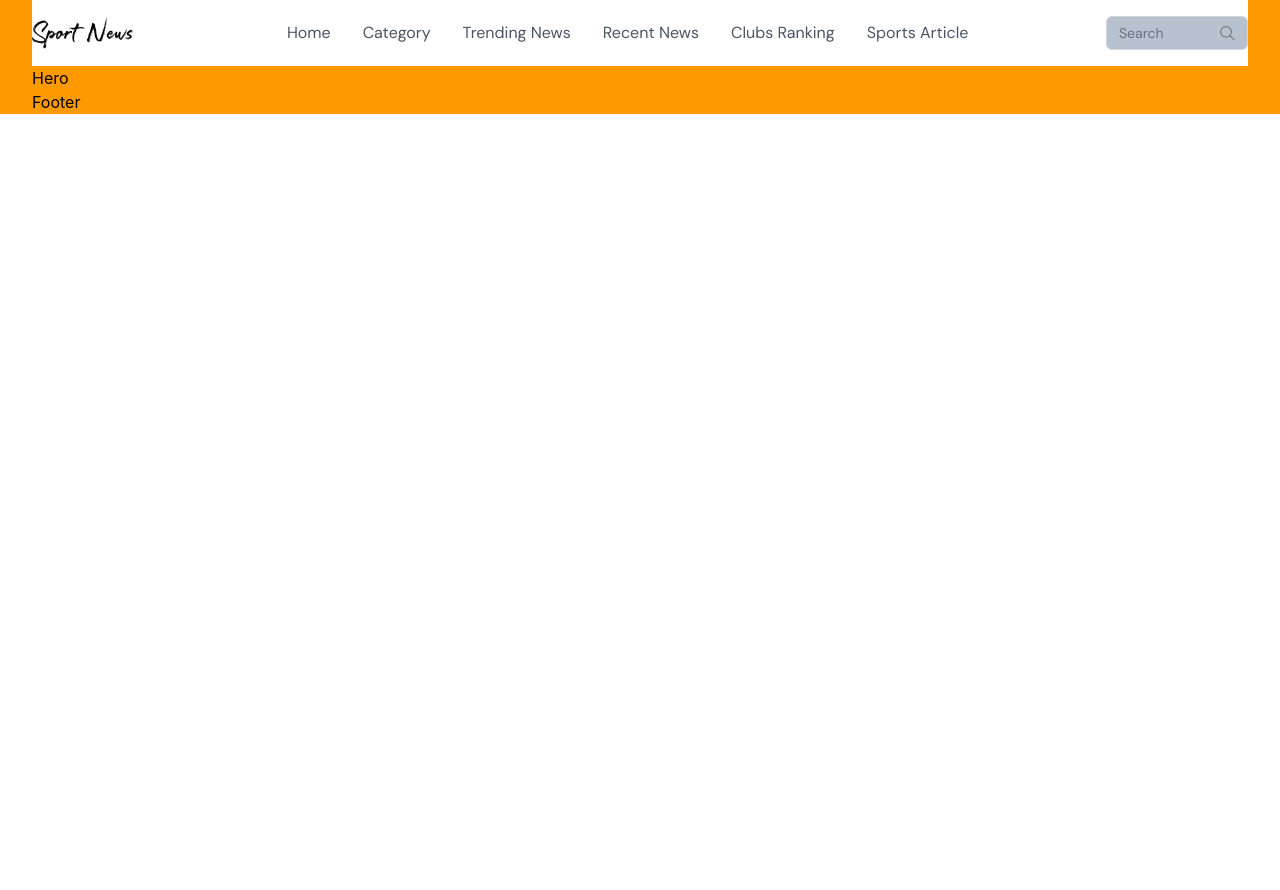
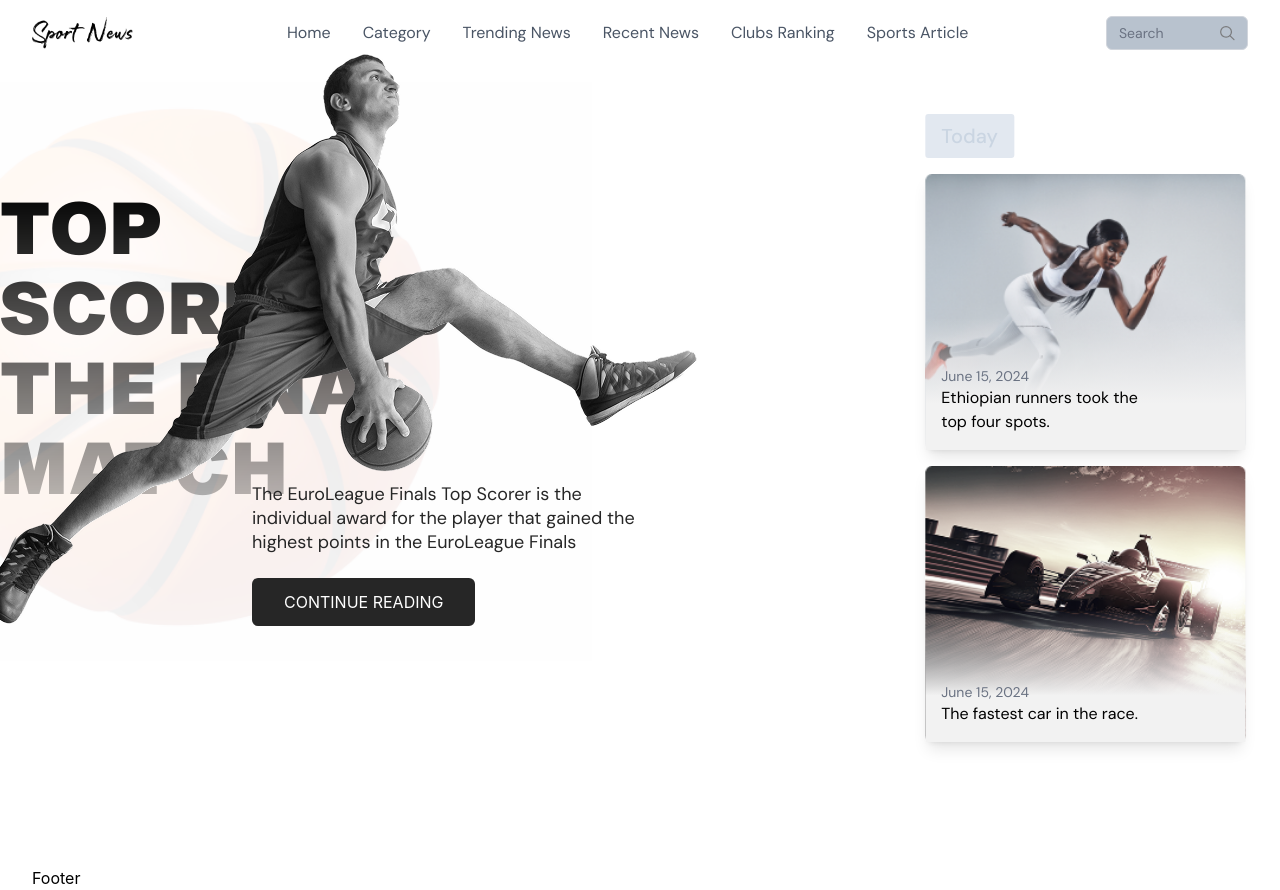
Before and after one commit to qtps/Sports-News, a React (Vite) app: page / in a window 1280 px wide. Before the commit the page ends 800 px from the top, so only its background shows below. Built offline with nearby package versions, Linux system fonts and the light colour scheme.

Commit message:
hero section done without responsiveness

```diff
--- a/src/App.jsx
+++ b/src/App.jsx
@@ -3,7 +3,7 @@ import HomePage from "./pages/HomePage";
 const App = () => {
   return (
     <>
-      <div className="container mx-auto px-4 sm:px-6 lg:px-8 bg-amber-500">
+      <div className="container mx-auto px-4 sm:px-6 lg:px-8 ">
         <HomePage />
       </div>
     </>
--- a/src/components/Hero.jsx
+++ b/src/components/Hero.jsx
@@ -1,6 +1,77 @@
+import overlay_img from "../assets/overlay.png";
+import hero_img from "../assets/hero.png";
+import runner_girl from "../assets/heroCard1.png";
+import reacing_car from "../assets/heroCard2.png";
+
 const Hero = () => {
-  return <div >
-    Hero
-  </div>;
+  return (
+    <div className="w-full h-screen relative ">
+      {/* left side */}
+      <div>
+        {/* bakcground image */}
+        <div className="relative">
+          <img
+            src={overlay_img}
+            alt="Background"
+            className="w-180 h-auto  pt-4 absolute -left-40 "
+          />
+          <h1 className="absolute top-70 left-1/6 transform -translate-x-1/2 -translate-y-1/2 w-117.5 justify-start bg-linear-to-t from-black/25 to-black text-transparent bg-clip-text  text-5xl sm:text-6xl md:text-7xl lg:text-7xl font-sequel uppercase leading-20 ">
+            top scorer to the final match
+          </h1>
+        </div>
+
+        {/* hero card section  */}
+        <div className="absolute bottom-60 right-1/4 transform -translate-x-1/3">
+          <div className=" flex flex-col items-center gap-4 justify-between">
+            <img src={hero_img} alt="Hero" className="w-180 h-auto" />
+            <div className="absolute bottom-0 right-17">
+              <p className="w-96 text-neutral-800 text-lg font-normal font-dm leading-6 pb-6">
+                The EuroLeague Finals Top Scorer is the individual award for the
+                player that gained the highest points in the EuroLeague Finals
+              </p>
+              <button className="uppercase px-8 py-3 bg-neutral-800 rounded-md inline-flex text-white">
+                {" "}
+                Continue Reading
+              </button>
+            </div>
+          </div>
+        </div>
+      </div>
+
+      {/* right side  two card components*/}
+      <div className="absolute bottom-10 -right-26 transform -translate-x-1/3 font-dm top-12 ">
+        <button className=" bg-slate-200 rounded-[3px] px-4 py-2 text-slate-300 text-xl font-medium font-dm mb-4">
+          Today
+        </button>
+        <div className="flex flex-col gap-4 ">
+          <div className=" shadow-lg  w-80 relative">
+            <img
+              src={runner_girl}
+              alt="Runner Girl"
+              className="w-full h-auto "
+            />
+            <div className="absolute bottom-4 left-4 w-50 z-50">
+              <p className="text-sm text-gray-500 ">June 15, 2024</p>
+              <p className="">Ethiopian runners took the top four spots.</p>
+            </div>
+            <div className="absolute  w-full h-33 bottom-0 left-0 bg-[linear-gradient(0deg,#F2F2F2_35.23%,rgba(242,242,242,0)_100%)]"></div>
+          </div>
+
+          <div className=" shadow-lg  w-80 relative">
+            <img
+              src={reacing_car}
+              alt="Racing Car"
+              className="w-full h-auto "
+            />
+            <div className="absolute bottom-4 left-4 w-50 z-50">
+              <p className="text-sm text-gray-500 ">June 15, 2024</p>
+              <p className="">The fastest car in the race.</p>
+            </div>
+            <div className="absolute  w-full h-33 bottom-0 left-0 bg-[linear-gradient(0deg,#F2F2F2_35.23%,rgba(242,242,242,0)_100%)]"></div>
+          </div>
+        </div>
+      </div>
+    </div>
+  );
 };
 export default Hero;
--- a/src/components/Navbar.jsx
+++ b/src/components/Navbar.jsx
@@ -28,7 +28,7 @@ const Navbar = () => {
           Category
         </a>
         <a
-          href="/Contact"
+          href="/trending-news"
           className="relative inline-block text-gray-600 hover:text-gray-950 transition-colors duration-300
     after:content-[''] after:absolute after:left-1/2 after:bottom-0 after:w-0 after:h-0.5 after:bg-gray-800
     after:transition-all after:duration-300 hover:after:w-full hover:after:left-0"
@@ -36,7 +36,7 @@ const Navbar = () => {
           Trending News
         </a>
         <a
-          href="/Contact"
+          href="/recent-news"
           className="relative inline-block text-gray-600 hover:text-gray-950 transition-colors duration-300
     after:content-[''] after:absolute after:left-1/2 after:bottom-0 after:w-0 after:h-0.5 after:bg-gray-800
     after:transition-all after:duration-300 hover:after:w-full hover:after:left-0"
@@ -44,7 +44,7 @@ const Navbar = () => {
           Recent News
         </a>
         <a
-          href="/Contact"
+          href="/clubs-ranking"
           className="relative inline-block text-gray-600 hover:text-gray-950 transition-colors duration-300
     after:content-[''] after:absolute after:left-1/2 after:bottom-0 after:w-0 after:h-0.5 after:bg-gray-800
     after:transition-all after:duration-300 hover:after:w-full hover:after:left-0"
@@ -52,7 +52,7 @@ const Navbar = () => {
           Clubs Ranking
         </a>
         <a
-          href="/Contact"
+          href="/sports-article"
           className="relative inline-block text-gray-600 hover:text-gray-950 transition-colors duration-300
     after:content-[''] after:absolute after:left-1/2 after:bottom-0 after:w-0 after:h-0.5 after:bg-gray-800
     after:transition-all after:duration-300 hover:after:w-full hover:after:left-0"
--- a/src/index.css
+++ b/src/index.css
@@ -1,79 +1,17 @@
-@import url('https://fonts.googleapis.com/css2?family=DM+Sans:ital,opsz,wght@0,9..40,100..1000;1,9..40,100..1000&display=swap');
+@import url("https://fonts.googleapis.com/css2?family=DM+Sans:ital,opsz,wght@0,9..40,100..1000;1,9..40,100..1000&display=swap");
 @import "tailwindcss";
 
+@font-face {
+  font-family: Sequel;
+  src: url("./assets/fonts//SequelSans.ttf") format("truetype");
+}
 @theme {
   --font-dm: "DM Sans", sans-serif;
+  --font-sequel: "Sequel", sans-serif;
 }
 
-
-
-
-
-/* :root {
-  font-family: system-ui, Avenir, Helvetica, Arial, sans-serif;
-  line-height: 1.5;
-  font-weight: 400;
-
-  color-scheme: light dark;
-  color: rgba(255, 255, 255, 0.87);
-  background-color: #242424;
-
-  font-synthesis: none;
-  text-rendering: optimizeLegibility;
-  -webkit-font-smoothing: antialiased;
-  -moz-osx-font-smoothing: grayscale;
+@layer utilities {
+  .header-text-shadow {
+    text-shadow: 0 4px 4px rgba(0, 0, 0, 0.25);
+  }
 }
-
-a {
-  font-weight: 500;
-  color: #646cff;
-  text-decoration: inherit;
-}
-a:hover {
-  color: #535bf2;
-}
-
-body {
-  margin: 0;
-  display: flex;
-  place-items: center;
-  min-width: 320px;
-  min-height: 100vh;
-}
-
-h1 {
-  font-size: 3.2em;
-  line-height: 1.1;
-}
-
-button {
-  border-radius: 8px;
-  border: 1px solid transparent;
-  padding: 0.6em 1.2em;
-  font-size: 1em;
-  font-weight: 500;
-  font-family: inherit;
-  background-color: #1a1a1a;
-  cursor: pointer;
-  transition: border-color 0.25s;
-}
-button:hover {
-  border-color: #646cff;
-}
-button:focus,
-button:focus-visible {
-  outline: 4px auto -webkit-focus-ring-color;
-}
-
-@media (prefers-color-scheme: light) {
-  :root {
-    color: #213547;
-    background-color: #ffffff;
-  }
-  a:hover {
-    color: #747bff;
-  }
-  button {
-    background-color: #f9f9f9;
-  }
-} */
--- a/vite.config.js
+++ b/vite.config.js
@@ -1,10 +1,8 @@
-import { defineConfig } from 'vite'
-import react from '@vitejs/plugin-react'
-import tailwindcss from '@tailwindcss/vite'
+import { defineConfig } from "vite";
+import react from "@vitejs/plugin-react";
+import tailwindcss from "@tailwindcss/vite";
 
 // https://vite.dev/config/
 export default defineConfig({
-  plugins: [react(),
-    tailwindcss(),
-  ],
-})
+  plugins: [react(), tailwindcss()],
+});
```
Also changed, not shown: src/assets/fonts/SequelSans.ttf (added).
